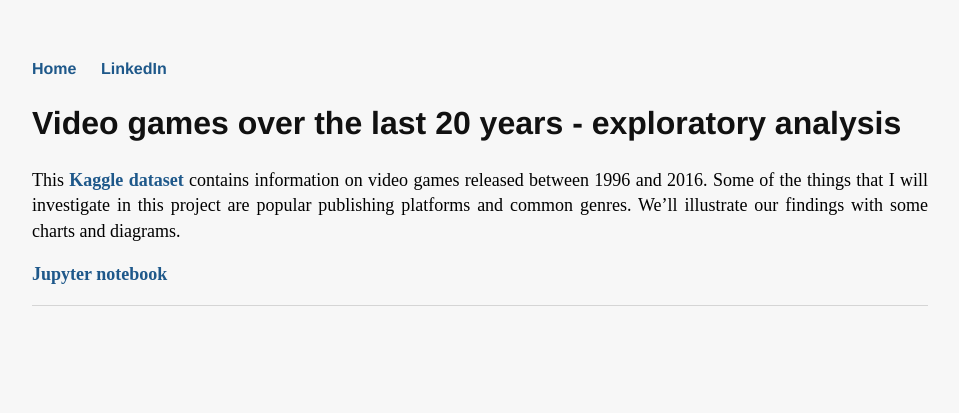
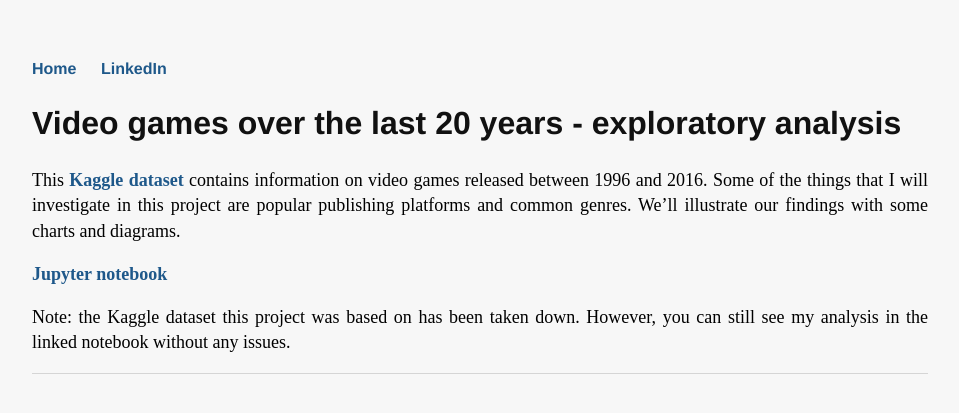
Before and after one commit to h2kh/h2kh.github.io, a Jekyll site: the page built from _posts/2019-06-06-game-analysis.md, in a window 1280 px wide. Shown: the top 413 px of the page, without its empty margins (160-1119 px from the left). Built offline with Jekyll 4.4.1, drawn with Linux system fonts in a browser that asks for light colours.

Commit message:
Update 2019-06-06-game-analysis.md

```diff
--- a/_posts/2019-06-06-game-analysis.md
+++ b/_posts/2019-06-06-game-analysis.md
@@ -8,3 +8,5 @@ nottableau: 'true'
 This **[Kaggle dataset](https://www.kaggle.com/egrinstein/20-years-of-games)** contains information on video games released between 1996 and 2016. Some of the things that I will investigate in this project are popular publishing platforms and common genres. We'll illustrate our findings with some charts and diagrams.
 
 **[Jupyter notebook](https://nbviewer.jupyter.org/github/h2kh/video_game_exploratory/blob/master/game-analysis.ipynb)**
+
+Note: the Kaggle dataset this project was based on has been taken down. However, you can still see my analysis in the linked notebook without any issues.
```
